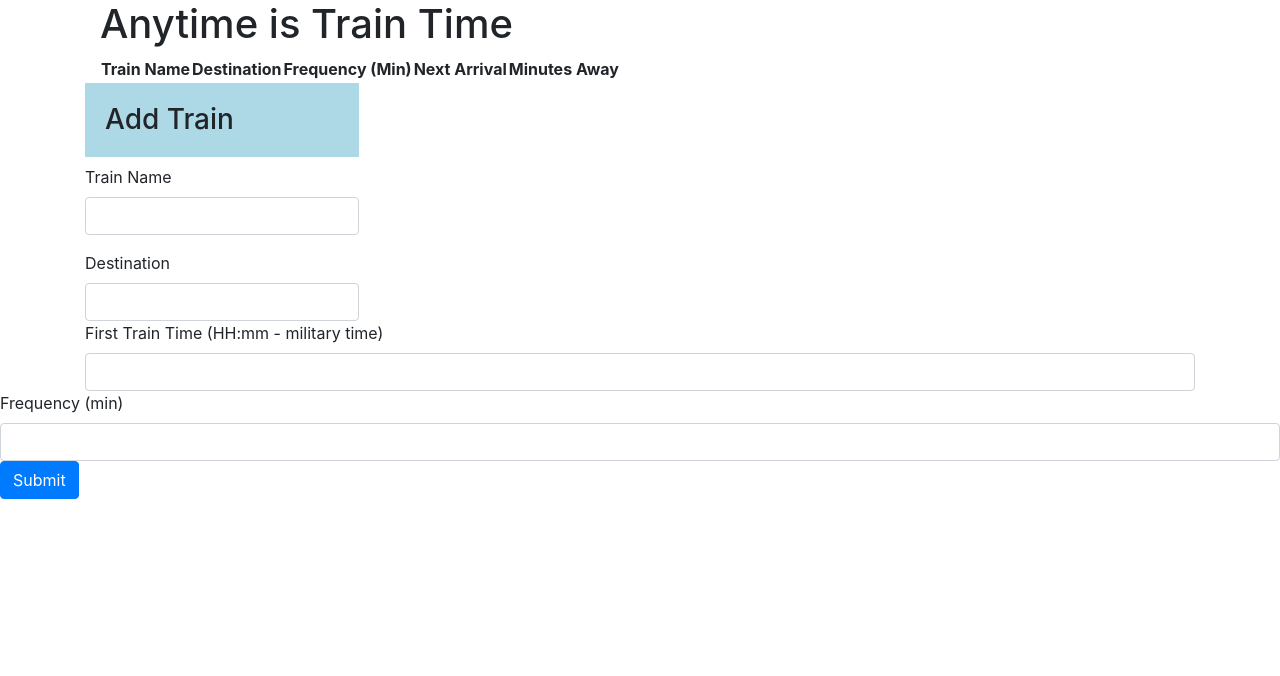
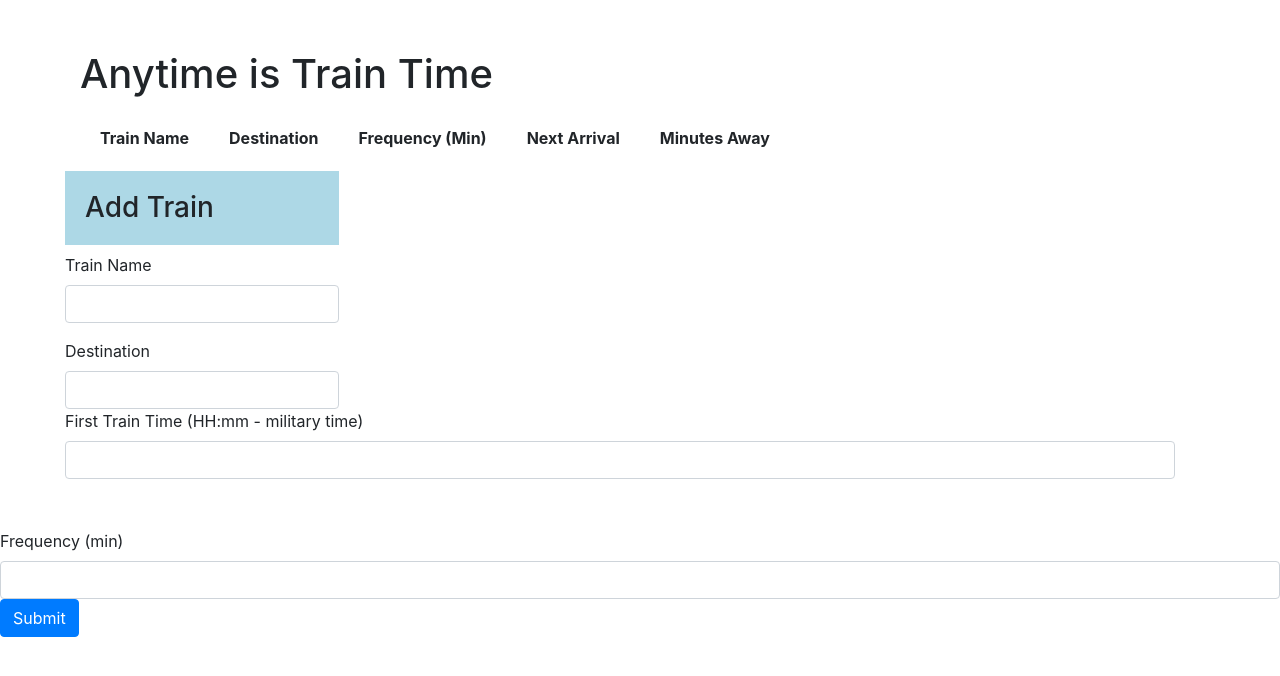
Before and after one commit to HannahSchuelke/trainScheduler, a plain HTML site: page index.html in a window 1280 px wide. Drawn offline with nearby package versions, Linux system fonts and the light colour scheme; no server answers.

Commit message:
README and some styling

```diff
--- a/main.css
+++ b/main.css
@@ -1,4 +1,11 @@
+.container {
+    margin: 50px;
+}
+
 h3 {
     padding: 20px;
     background-color: lightblue;
 }
+th {
+    padding: 20px;
+}
```
Also changed, not shown: 1 other file.
